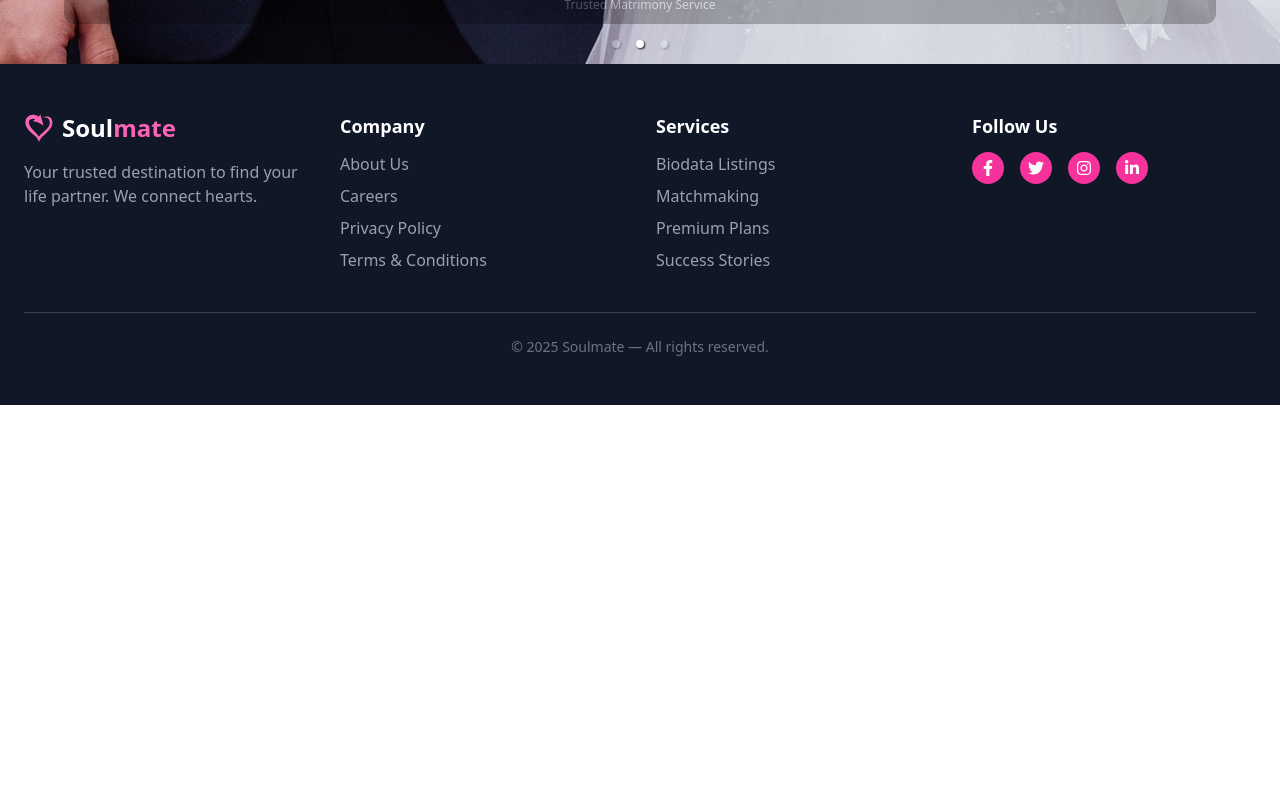
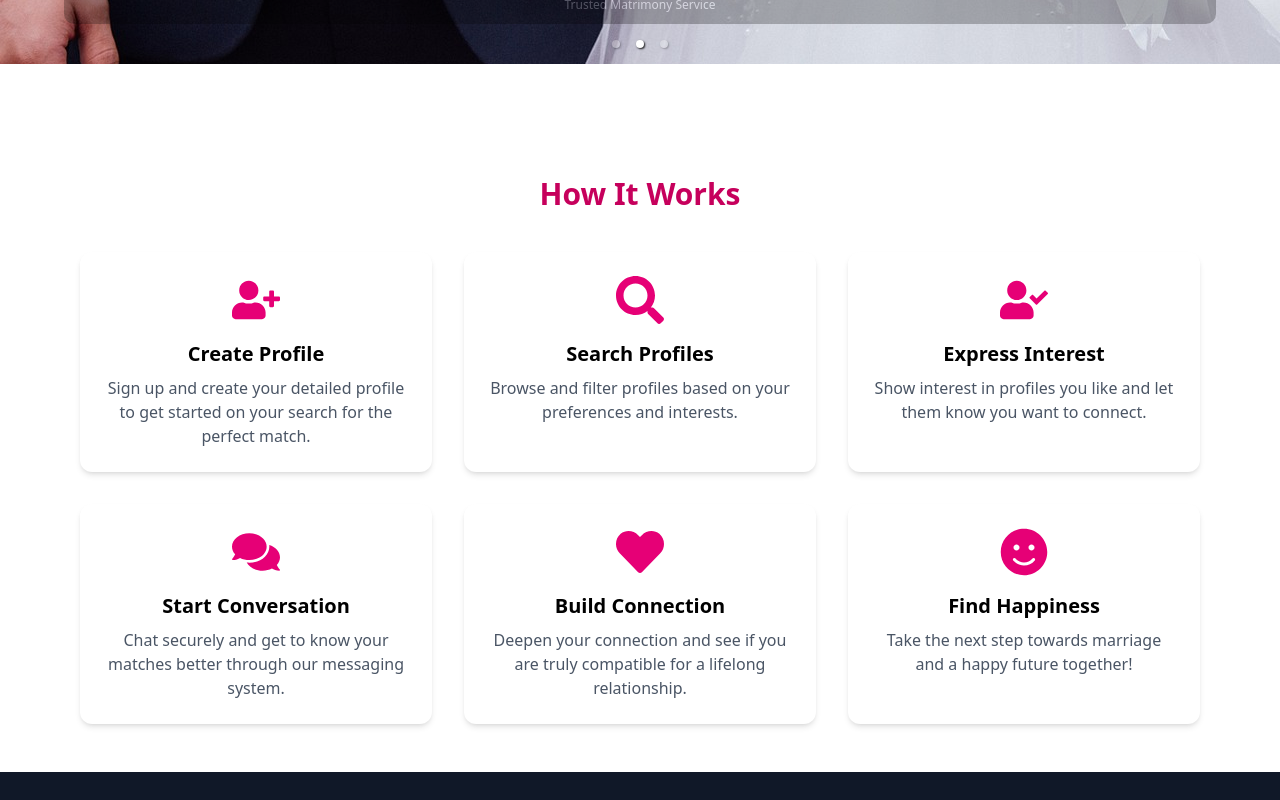
Before and after one commit to Jabedhossain101/Metrimony-web-client, a React (Vite) app: page / in a window 1280 px wide. Shown: the part 560-1360 px from the top of the page. Before the commit the page ends 965 px from the top, so only its background shows below. Built offline with nearby package versions, Linux system fonts and the light colour scheme.

Commit message:
added howtowork section in homepage

```diff
--- a/src/Home/Home.jsx
+++ b/src/Home/Home.jsx
@@ -1,10 +1,12 @@
 import React from 'react';
 import Banner from './Banner';
+import HowItWorks from './HowItWorks';
 
 const Home = () => {
   return (
     <div>
       <Banner></Banner>
+      <HowItWorks />
     </div>
   );
 };
--- /dev/null
+++ b/src/Home/HowItWorks.jsx
@@ -0,0 +1,85 @@
+import React from 'react';
+import {
+  FaUserPlus,
+  FaSearch,
+  FaHeart,
+  FaComments,
+  FaUserCheck,
+  FaSmile,
+} from 'react-icons/fa';
+
+const HowItWorks = () => (
+  <section className="max-w-6xl mx-auto mt-16 px-4 py-12">
+    <h2 className="text-3xl font-bold text-center mb-10 text-pink-700">
+      How It Works
+    </h2>
+    <div className="grid grid-cols-1 md:grid-cols-3 gap-8">
+      {/* Step 1 */}
+      <div className="flex flex-col items-center bg-white rounded-xl shadow-md p-6 hover:shadow-lg transition">
+        <span className="text-pink-600 text-5xl mb-4">
+          <FaUserPlus />
+        </span>
+        <h3 className="text-xl font-semibold mb-2">Create Profile</h3>
+        <p className="text-gray-600 text-center">
+          Sign up and create your detailed profile to get started on your search
+          for the perfect match.
+        </p>
+      </div>
+      {/* Step 2 */}
+      <div className="flex flex-col items-center bg-white rounded-xl shadow-md p-6 hover:shadow-lg transition">
+        <span className="text-pink-600 text-5xl mb-4">
+          <FaSearch />
+        </span>
+        <h3 className="text-xl font-semibold mb-2">Search Profiles</h3>
+        <p className="text-gray-600 text-center">
+          Browse and filter profiles based on your preferences and interests.
+        </p>
+      </div>
+      {/* Step 3 */}
+      <div className="flex flex-col items-center bg-white rounded-xl shadow-md p-6 hover:shadow-lg transition">
+        <span className="text-pink-600 text-5xl mb-4">
+          <FaUserCheck />
+        </span>
+        <h3 className="text-xl font-semibold mb-2">Express Interest</h3>
+        <p className="text-gray-600 text-center">
+          Show interest in profiles you like and let them know you want to
+          connect.
+        </p>
+      </div>
+      {/* Step 4 */}
+      <div className="flex flex-col items-center bg-white rounded-xl shadow-md p-6 hover:shadow-lg transition">
+        <span className="text-pink-600 text-5xl mb-4">
+          <FaComments />
+        </span>
+        <h3 className="text-xl font-semibold mb-2">Start Conversation</h3>
+        <p className="text-gray-600 text-center">
+          Chat securely and get to know your matches better through our
+          messaging system.
+        </p>
+      </div>
+      {/* Step 5 */}
+      <div className="flex flex-col items-center bg-white rounded-xl shadow-md p-6 hover:shadow-lg transition">
+        <span className="text-pink-600 text-5xl mb-4">
+          <FaHeart />
+        </span>
+        <h3 className="text-xl font-semibold mb-2">Build Connection</h3>
+        <p className="text-gray-600 text-center">
+          Deepen your connection and see if you are truly compatible for a
+          lifelong relationship.
+        </p>
+      </div>
+      {/* Step 6 */}
+      <div className="flex flex-col items-center bg-white rounded-xl shadow-md p-6 hover:shadow-lg transition">
+        <span className="text-pink-600 text-5xl mb-4">
+          <FaSmile />
+        </span>
+        <h3 className="text-xl font-semibold mb-2">Find Happiness</h3>
+        <p className="text-gray-600 text-center">
+          Take the next step towards marriage and a happy future together!
+        </p>
+      </div>
+    </div>
+  </section>
+);
+
+export default HowItWorks;
```
